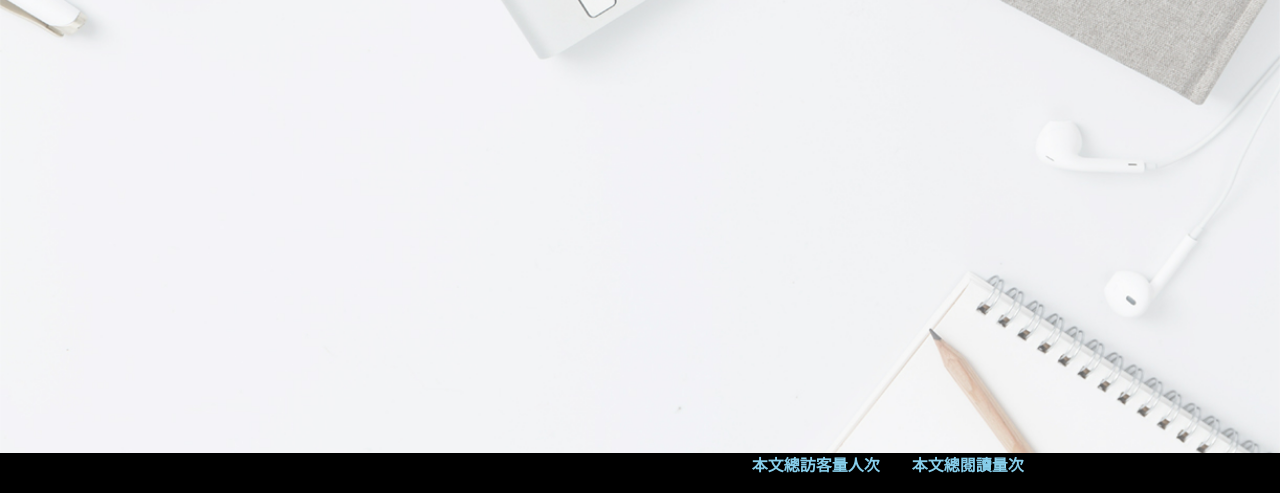
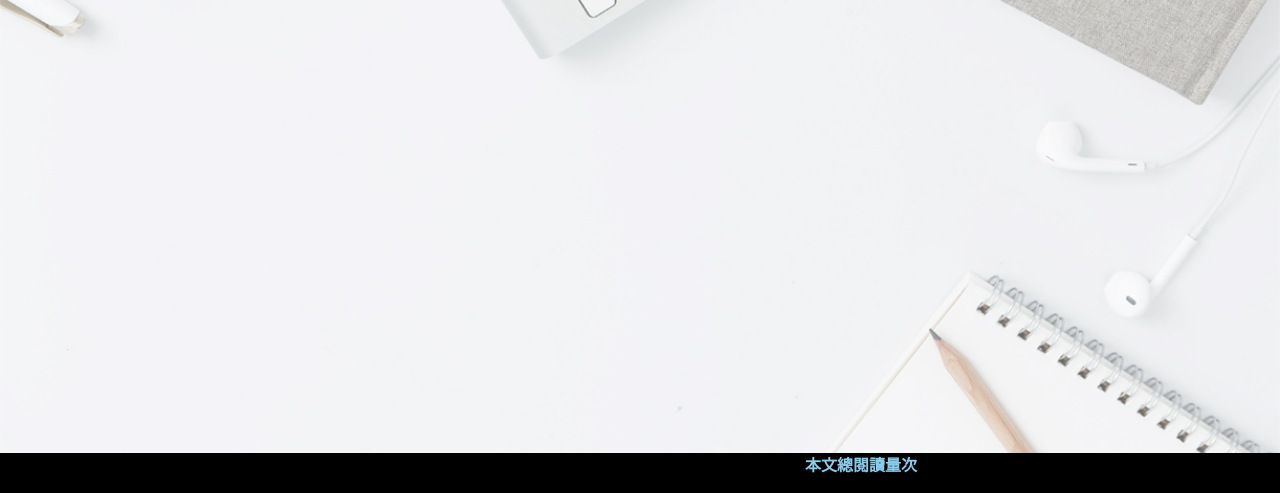
Before and after one commit to Toolacious/toolacious.github.io, a plain HTML site: page contact.html in a window 1280 px wide. Shown: the part 307-800 px from the top of the page. Drawn offline with nearby package versions, Linux system fonts and the light colour scheme; some packages are replaced by stand-ins of ours; a script that the page names is missing.

Commit message:
Update contact.html

```diff
--- a/contact.html
+++ b/contact.html
@@ -76,11 +76,6 @@
         <div class="marqee" id="div_bottom">
             <ul>
                 <li>
-                    <span id="busuanzi_container_site_uv">
-                        本文總訪客量<span id="busuanzi_value_page_uv"></span>人次
-                    </span>
-                </li>
-                <li>
                     <span id="busuanzi_container_page_pv">
                         本文總閱讀量<span id="busuanzi_value_page_pv"></span>次
                     </span>
```
